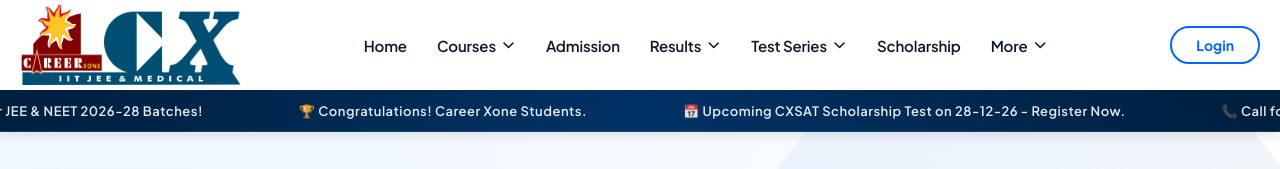
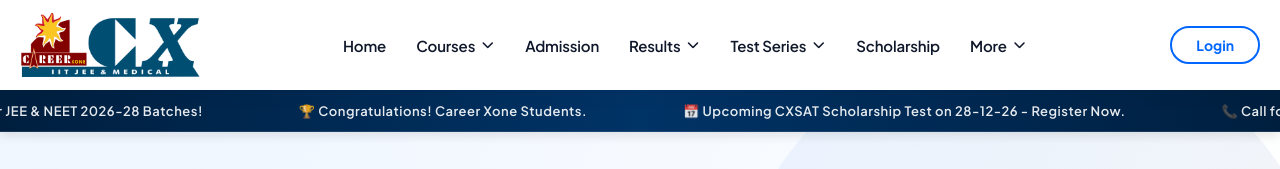
Before and after one commit to prince-dev777/career-xone-final, a website: page index.html in a window 1280 px wide. Shown: the top 169 px of the page. Drawn offline with Linux system fonts and the light colour scheme.

Commit message:
Update style.css

```diff
--- a/style.css
+++ b/style.css
@@ -46,7 +46,7 @@
         /* Using text for logo fallback if image fails, or just to look good */
         .logo-text { font-size: 24px; font-weight: 800; color: var(--secondary-color); letter-spacing: -0.5px; }
         .logo-text span { color: var(--primary-color); }
-        .nav-logo img { height: 80px; width: auto; cursor: pointer; object-fit: contain;}
+        .nav-logo img { height: 65px; width: auto; cursor: pointer; object-fit: contain;}
 
         /* Navigation Links (Centered) */
         .nav-links {
```
